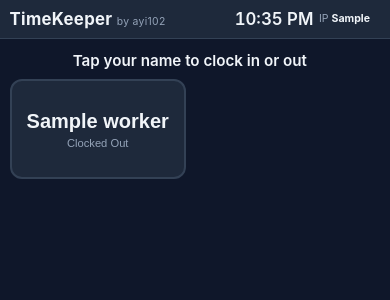
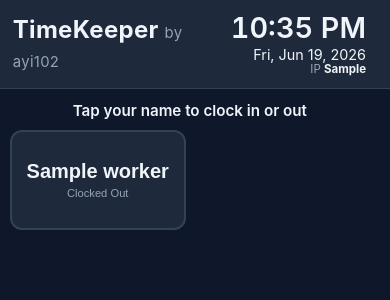
Before and after one commit to ayi102/TimeKeeper, a Flask app: template templates/kiosk.html in a window 390 px wide. Shown: the top 300 px of the page. Run offline with Flask 3, Linux system fonts and the light colour scheme; the template is opened without the code that fills it: most values are stand-ins (such as "Sample title", 1, 10 or a date in 2020); parts of the project's set-up code (start-up, migrations or seed data) failed here and were passed over.

Commit message:
Double kiosk banner size and add live date
Stack clock, date, and IP on the right; enlarge banner. Date updates with
the clock via JS.

Co-Authored-By: Claude Opus 4.8 (1M context) <noreply@anthropic.com>

```diff
--- a/static/app.js
+++ b/static/app.js
@@ -8,6 +8,13 @@ function tick() {
   const ampm = h >= 12 ? 'PM' : 'AM';
   h = h % 12 || 12;
   el.textContent = `${h}:${m} ${ampm}`;
+
+  const d = document.getElementById('liveDate');
+  if (d) {
+    d.textContent = now.toLocaleDateString(undefined, {
+      weekday: 'short', month: 'short', day: 'numeric', year: 'numeric',
+    });
+  }
 }
 setInterval(tick, 1000);
 tick();
--- a/static/style.css
+++ b/static/style.css
@@ -35,9 +35,11 @@ body.kiosk { display: flex; flex-direction: column; overflow: hidden; user-selec
 }
 .brand { font-weight: 700; font-size: 1.25rem; letter-spacing: .3px; }
 .byline { font-weight: 400; color: var(--muted); font-size: .62em; }
-.clock { margin-left: auto; font-size: 1.5rem; font-variant-numeric: tabular-nums; font-weight: 600; white-space: nowrap; }
-.ipinfo { color: var(--muted); font-size: .95rem; }
-.ipinfo strong { color: var(--text); }
+.topright { margin-left: auto; text-align: right; line-height: 1.2; }
+.clock { font-size: 1.5rem; font-variant-numeric: tabular-nums; font-weight: 600; white-space: nowrap; }
+.date { color: var(--text); font-size: .95rem; white-space: nowrap; }
+.subline { color: var(--muted); font-size: .8rem; white-space: nowrap; }
+.subline strong { color: var(--text); }
 
 .kiosk main { flex: 1; padding: 1.5rem; overflow-y: auto; }
 .prompt { text-align: center; font-size: 1.6rem; font-weight: 600; margin: .5rem 0 1.5rem; }
@@ -184,10 +186,11 @@ input:focus { outline: 2px solid var(--blue); border-color: var(--blue); }
 
 /* ===================== TINY SCREENS (e.g. 3.5" 480x320) ===================== */
 @media (max-width: 600px) {
-  .topbar { padding: .55rem 1.25rem .55rem .6rem; gap: .35rem; }
-  .brand { font-size: 1.05rem; }
-  .clock { font-size: 1.05rem; }
-  .ipinfo { font-size: .66rem; white-space: nowrap; }
+  .topbar { padding: .7rem 1.5rem .7rem .8rem; gap: .5rem; align-items: center; }
+  .brand { font-size: 1.5rem; }
+  .clock { font-size: 1.8rem; }
+  .date { font-size: .9rem; }
+  .subline { font-size: .72rem; }
 
   /* Extra right padding clears the display's overscan so the last card/IP
      are never cut off. */
--- a/templates/kiosk.html
+++ b/templates/kiosk.html
@@ -9,8 +9,11 @@
 <body class="kiosk">
   <header class="topbar">
     <div class="brand">TimeKeeper <span class="byline">by ayi102</span></div>
-    <div class="clock" id="liveClock">--:--</div>
-    <div class="ipinfo">IP <strong>{{ ip }}</strong></div>
+    <div class="topright">
+      <div class="clock" id="liveClock">--:--</div>
+      <div class="date" id="liveDate"></div>
+      <div class="subline">IP <strong>{{ ip }}</strong></div>
+    </div>
   </header>
 
   <main>
```
